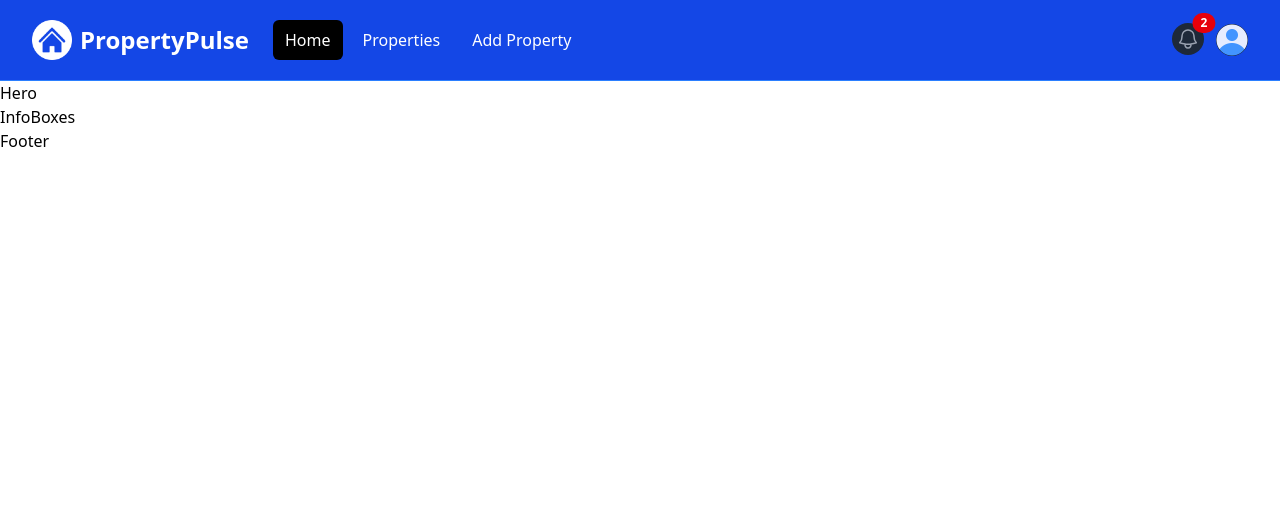
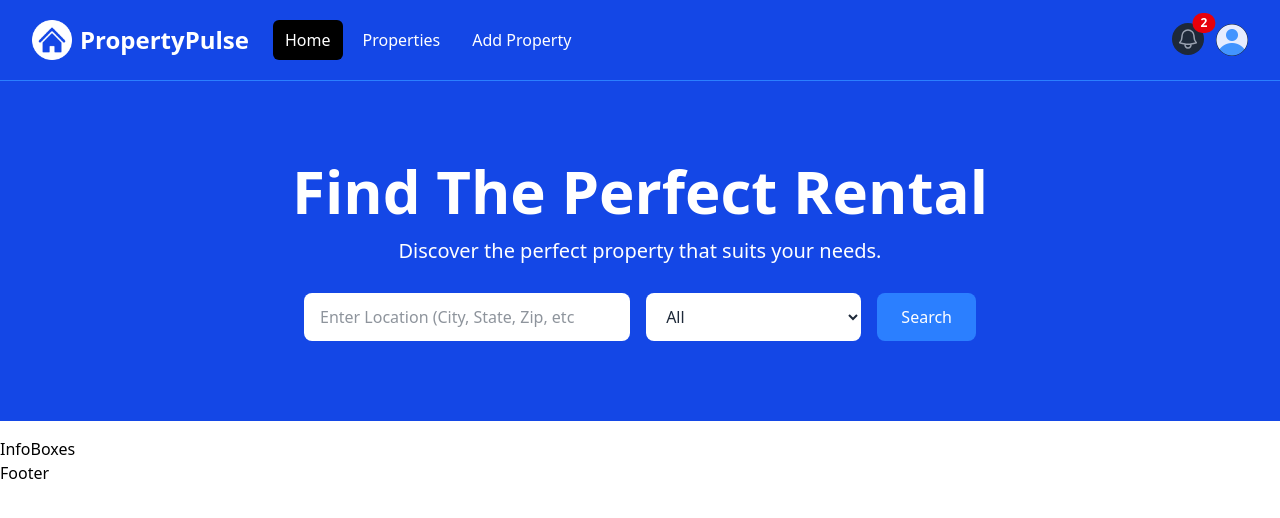
Before and after one commit to NicolaiHong/NextJsProject-HotelApp, a Next.js app: page / in a window 1280 px wide. Shown: the top 518 px of the page. Built offline with nearby package versions, Linux system fonts and the light colour scheme.

Commit message:
feat: add hero section in component
done

```diff
--- a/components/Hero.tsx
+++ b/components/Hero.tsx
@@ -1,5 +1,57 @@
 const Hero = () => {
-  return <div>Hero</div>;
+  return (
+    <section className="bg-blue-700 py-20 mb-4">
+      <div className="max-w-7xl mx-auto px-4 sm:px-6 lg:px-8 flex flex-col items-center">
+        <div className="text-center">
+          <h1 className="text-4xl font-extrabold text-white sm:text-5xl md:text-6xl">
+            Find The Perfect Rental
+          </h1>
+          <p className="my-4 text-xl text-white">
+            Discover the perfect property that suits your needs.
+          </p>
+        </div>
+        {/* <!-- Form Component --> */}
+        <form className="mt-3 mx-auto max-w-2xl w-full flex flex-col md:flex-row items-center">
+          <div className="w-full md:w-3/5 md:pr-2 mb-4 md:mb-0">
+            <label htmlFor="location" className="sr-only">
+              Location
+            </label>
+            <input
+              type="text"
+              id="location"
+              placeholder="Enter Location (City, State, Zip, etc"
+              className="w-full px-4 py-3 rounded-lg bg-white text-gray-800 focus:outline-none focus:ring focus:ring-blue-500"
+            />
+          </div>
+          <div className="w-full md:w-2/5 md:pl-2">
+            <label htmlFor="property-type" className="sr-only">
+              Property Type
+            </label>
+            <select
+              id="property-type"
+              className="w-full px-4 py-3 rounded-lg bg-white text-gray-800 focus:outline-none focus:ring focus:ring-blue-500"
+            >
+              <option value="All">All</option>
+              <option value="Apartment">Apartment</option>
+              <option value="Studio">Studio</option>
+              <option value="Condo">Condo</option>
+              <option value="House">House</option>
+              <option value="Cabin Or Cottage">Cabin or Cottage</option>
+              <option value="Loft">Loft</option>
+              <option value="Room">Room</option>
+              <option value="Other">Other</option>
+            </select>
+          </div>
+          <button
+            type="submit"
+            className="md:ml-4 mt-4 md:mt-0 w-full md:w-auto px-6 py-3 rounded-lg bg-blue-500 text-white hover:bg-blue-600 focus:outline-none focus:ring focus:ring-blue-500"
+          >
+            Search
+          </button>
+        </form>
+      </div>
+    </section>
+  );
 };
 
 export default Hero;
```
